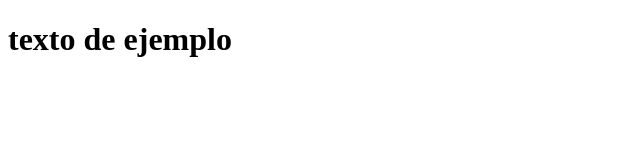
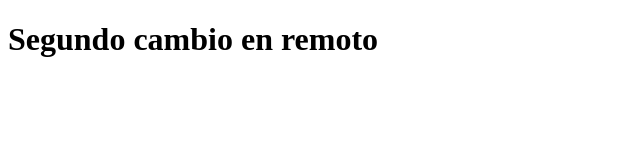
Before and after one commit to Daniel3212AF/practica3, a plain HTML site: page persona.html in a window 1280 px wide. Shown: the whole page, without its empty margins (0-640 px from the left). Drawn offline with Linux system fonts and the light colour scheme.

Commit message:
Segundo cambio en remoto

```diff
--- a/persona.html
+++ b/persona.html
@@ -5,6 +5,6 @@
 	<title>Persona</title>
 </head>
 <body>
-	<h1>texto de ejemplo</h1>
+	<h1>Segundo cambio en remoto</h1>
 </body>
 </html>
```
